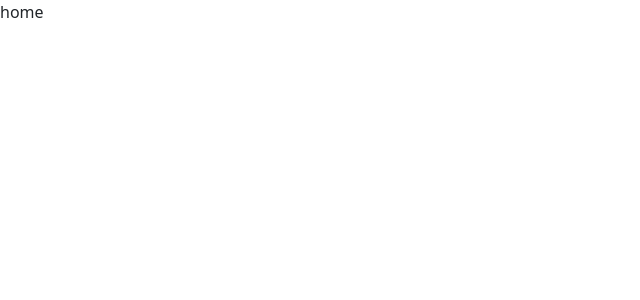
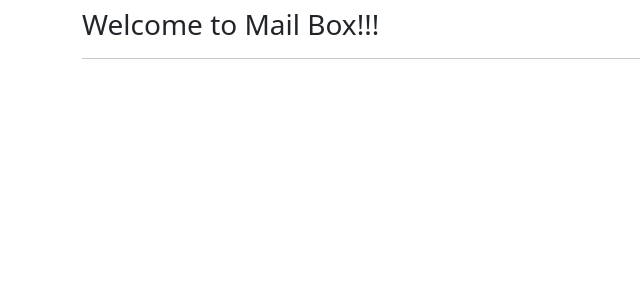
Before and after one commit to CodeMaverick4/mail-box-client, a React (Vite) app: page /home in a window 1280 px wide. Shown: the top 300 px of the page, without its empty margins (0-640 px from the left). Built offline with nearby package versions, Linux system fonts and the light colour scheme.

Commit message:
update the home page with react boostrap.

```diff
--- a/src/pages/Home.jsx
+++ b/src/pages/Home.jsx
@@ -1,9 +1,11 @@
 import React from 'react'
+import { Container } from 'react-bootstrap'
 
 export default function Home() {
   return (
-    <div>
-      home
-    </div>
+     <Container className="mt-2 ">
+      <h3 className="mb-3">Welcome to Mail Box!!!</h3>
+      <hr />
+    </Container>
   )
 }
```
